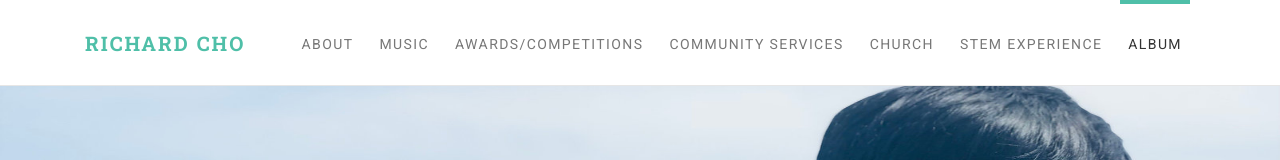
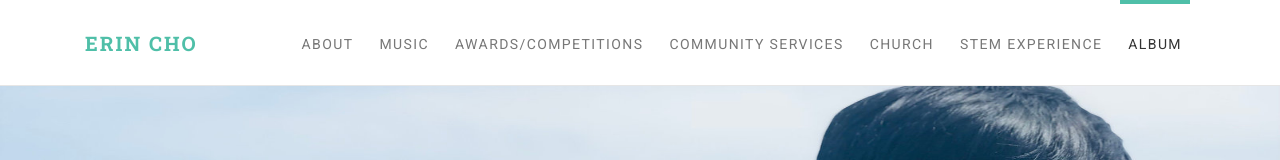
Before and after one commit to erinscho/erinscho.github.io, a plain HTML site: page index.html in a window 1280 px wide. Shown: the top 160 px of the page. Drawn offline with Linux system fonts and the light colour scheme.

Commit message:
Add files via upload

```diff
--- a/index.html
+++ b/index.html
@@ -123,7 +123,7 @@
     <!-- navbar-->
     <header class="header">
       <nav class="navbar navbar-expand-lg fixed-top">
-        <div class="container"><a href="#intro" class="navbar-brand scrollTo">Richard Cho</a>
+        <div class="container"><a href="#intro" class="navbar-brand scrollTo">Erin Cho</a>
           <button type="button" data-toggle="collapse" data-target="#navbarcollapse" aria-controls="navbarSupportedContent" aria-expanded="false" aria-label="Toggle navigation" class="navbar-toggler navbar-toggler-right"><span class="fa fa-bars"></span></button>
           <div id="navbarcollapse" class="collapse navbar-collapse">
             <ul class="navbar-nav ml-auto">
```
